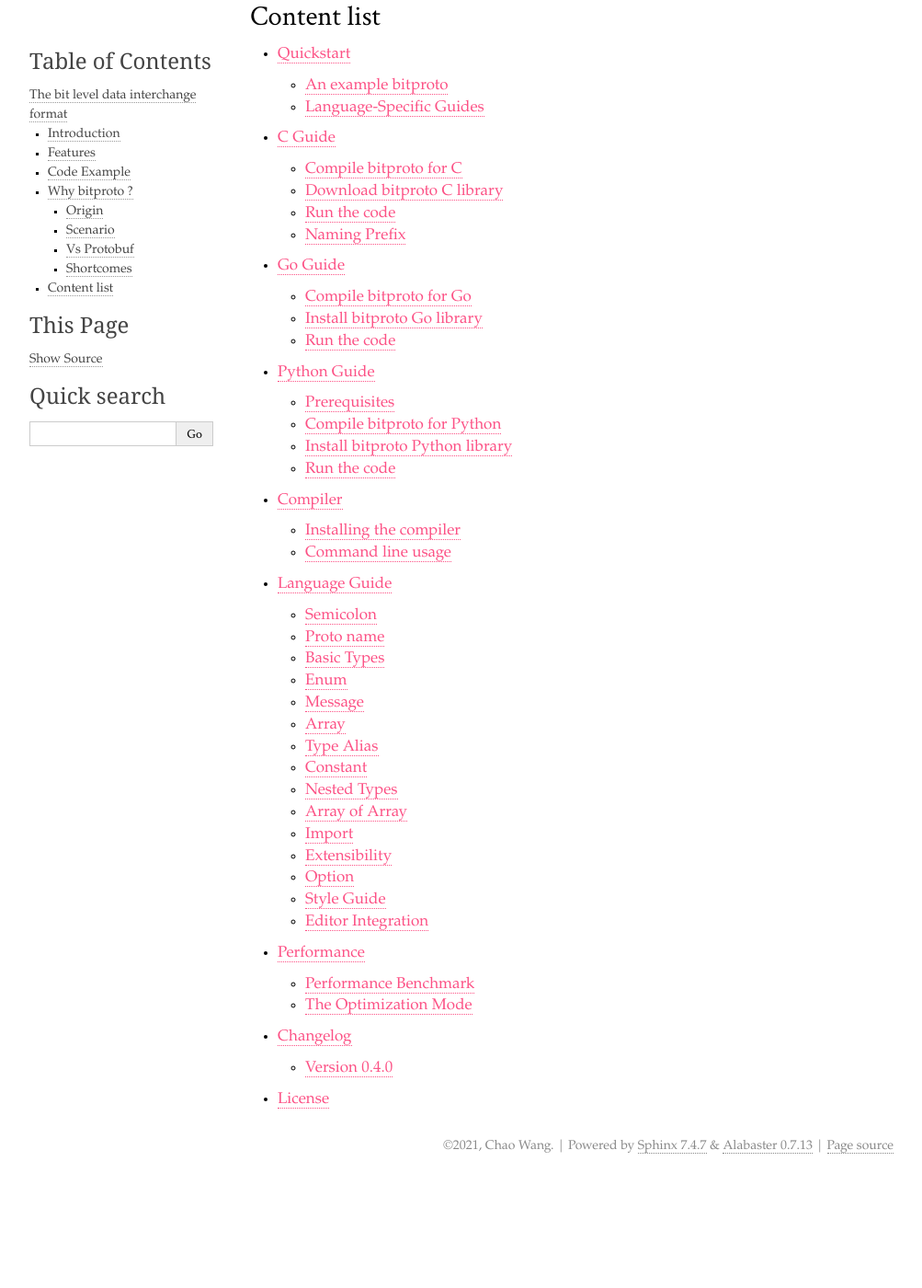
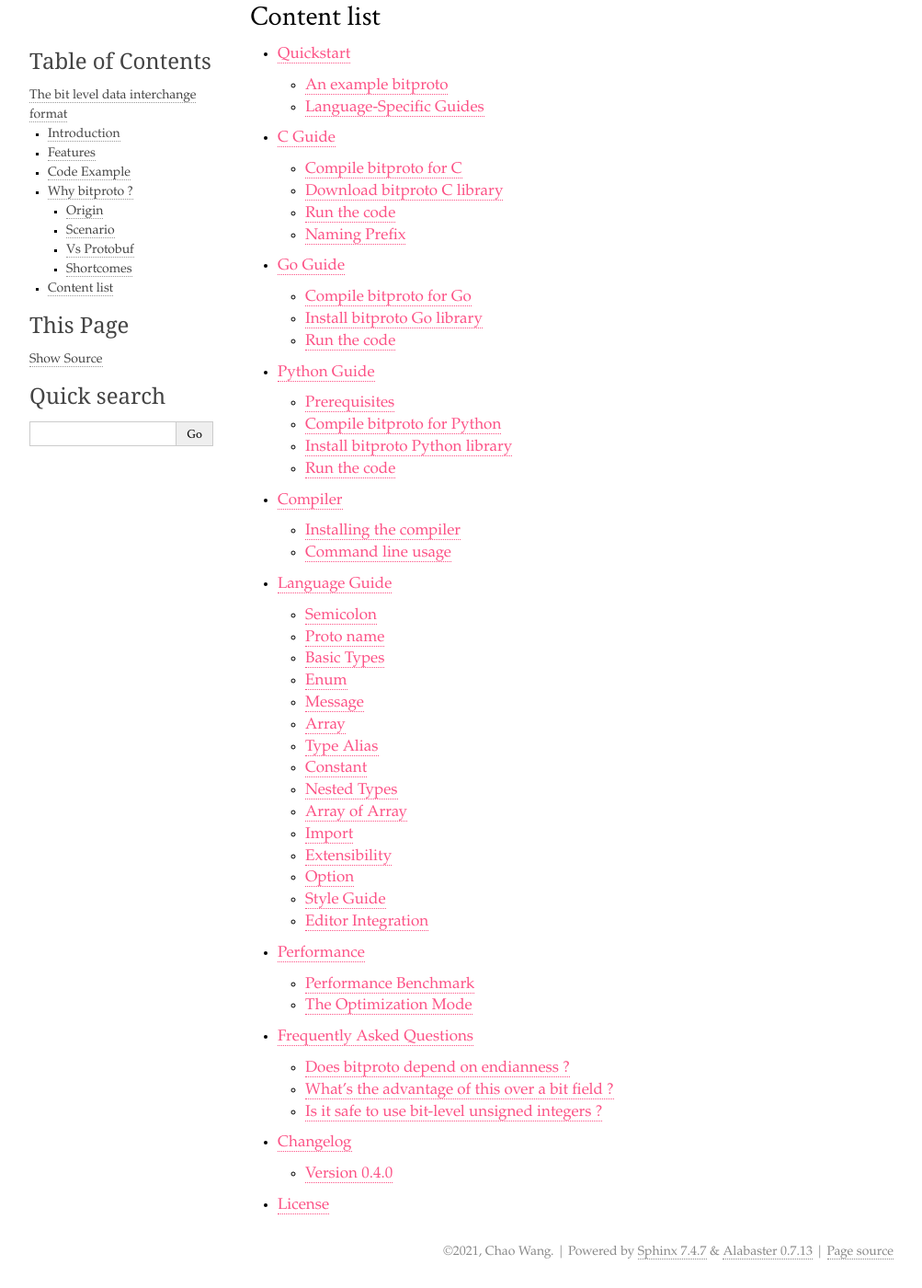
Before and after one commit to hit9/bitproto, a Sphinx documentation site: the page built from docs/index.rst, in a window 1280 px wide and 1400 px high, scrolled down 3336 px. Shown: the whole window at 92% size, without its empty margins (138-1141 px from the left). Built offline with Sphinx 7.4.7, drawn with Linux system fonts in a browser that asks for light colours; before the commit the page ends 4621 px from its top, so only the background shows below that; some of the changed lines change nothing that is shown.

Commit message:
Add faq rst docs

```diff
--- a/docs/_static/custom.css
+++ b/docs/_static/custom.css
@@ -2,7 +2,8 @@
 
 body {
   font-family: 'Garamond', 'Georgia', serif;
-  color: black;
+  font-size: 17px;
+  color: #3e4349;
 }
 
 div.document {
--- /dev/null
+++ b/docs/faq.rst
@@ -0,0 +1,87 @@
+.. _faq:
+
+Frequently Asked Questions
+==========================
+
+This document answers some of the often asked questions about bitproto.
+
+Does bitproto depend on endianness ?
+''''''''''''''''''''''''''''''''''''
+
+Yes, bitproto is not endianness independent, it currently supports only little-endian systems.
+Endianness is always an issue for data serialization. But most of cpu processors, (including x86,
+armv7, armv8 and most arm cortex-m mcus) are little-endian, or little-endian as default.
+There's no plan for now to support big-endian systems or endianness independent serialization.
+
+What's the advantage of this over a bit field ?
+''''''''''''''''''''''''''''''''''''''''''''''''
+
+`Bit fields <https://en.wikipedia.org/wiki/Bit_field>`_ are a standard language feature of C,
+but almost everything about bit-field is implementation dependent, including the size of them
+and memory layout. Apart from the endianness issue, the ordering of bitfields in memory is
+not-portable even between different compilers on the same platform.
+
+Besides, bitproto also targets on Python and Golang, there are no bit fields. If we use
+bit fields to exchange data between programs in different languages, non-C language users
+need to write the encoding mechanism manually.
+
+Very interesting to figure out that, bitproto actually encodes the same buffer, when
+use bit fields with structures setting no paddings in C. For instance, the buffer ``s``
+in the C program below is the same with the encoded buffer of the bitproto message ``Data``
+following:
+
+.. sourcecode:: c
+
+   struct Data {
+       uint8_t a : 3;
+       uint8_t b : 3;
+       uint8_t c : 5;
+       uint8_t d : 7;
+   } __attribute__((packed, aligned(1))); // this line matters
+
+   struct Data d = {1, 5, 28, 70};
+   unsigned char *s = (unsigned char *)(&d);
+
+.. sourcecode:: bitproto
+
+    message Data {
+       uint3 a = 1
+       uint3 b = 2
+       uint5 c = 3
+       uint7 d = 4
+    }
+
+Even so, it's recommend to use bitproto over bitfields. It's compiler independent,
+cross-multiple-languages and can support extensiblity.
+
+Is it safe to use bit-level unsigned integers ?
+''''''''''''''''''''''''''''''''''''''''''''''''
+
+What if the value assigned overflows an unsigned integer type at runtime?
+Say what if I assign ``9`` to an ``uint3`` ?
+
+It's very safe for enums, the bitproto compiler checks overflows at compile-time.
+
+.. sourcecode:: bitproto
+
+   enum Color : uint3 {
+       // The bitproto compiler will report error here.
+       COLOR_OVERFLOW = 18
+   }
+
+But it's different for ``uint{n}`` used in a literal way, you have
+to ensure the value fits the bit space by yourself, bitproto won't check
+boundaries at runtime:
+
+.. sourcecode:: bitproto
+
+   message Data {
+       uint3 value = 1
+   }
+
+.. sourcecode:: c
+
+   struct Data d = {};
+   // No error will be reported here.
+   // Having to ensure it's safe by yourself.
+   d.value = 18;
--- a/docs/index.rst
+++ b/docs/index.rst
@@ -174,5 +174,6 @@ Content list
     compiler
     language
     performance
+    faq
     changelog
     license
```
Also changed, not shown: 1 other file.
